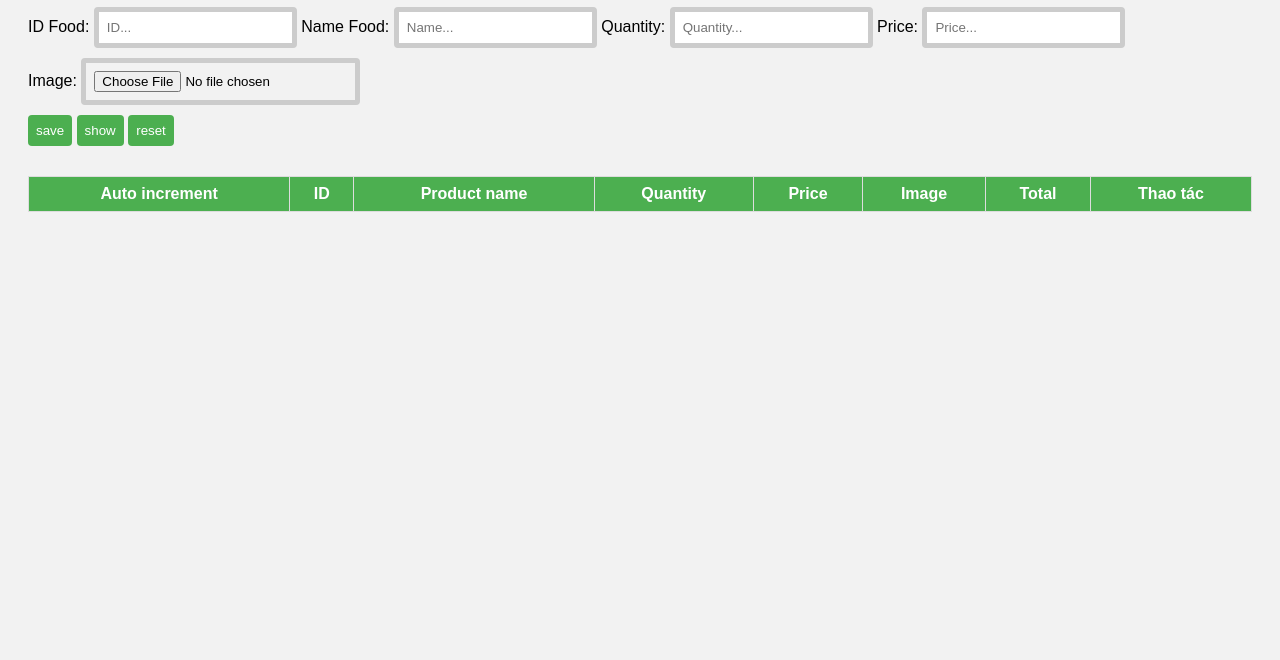
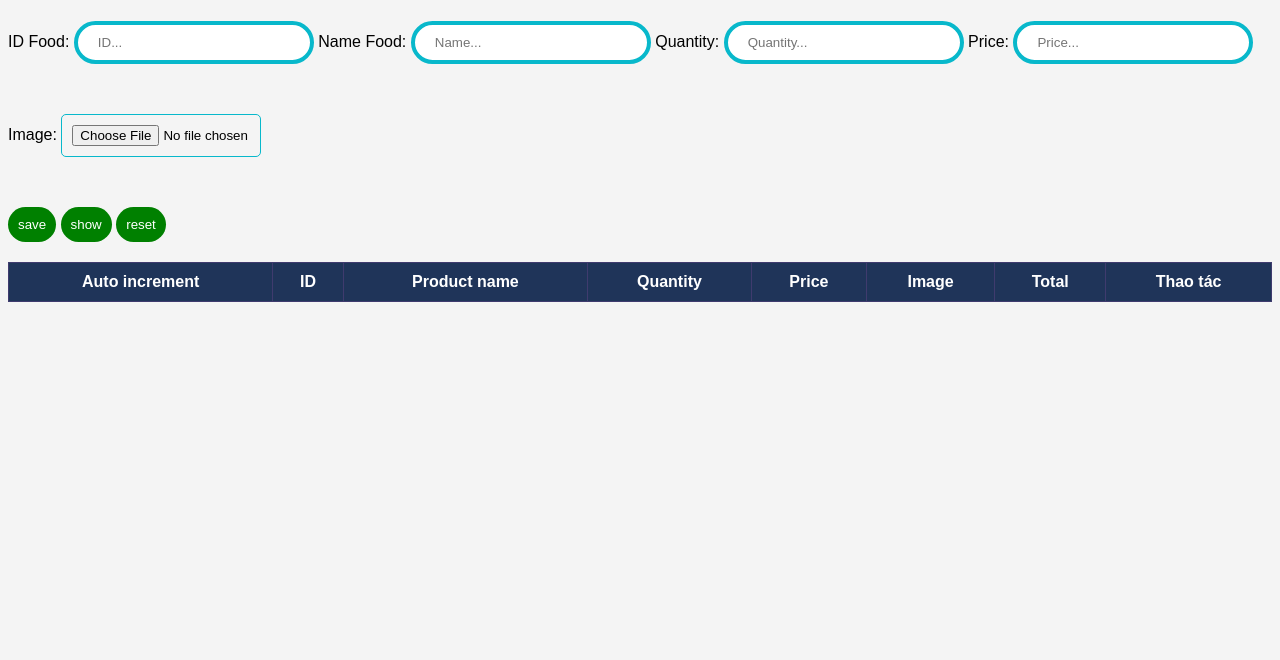
Before and after one commit to buivanduytinh/baitapjavascript, a plain HTML site: page BaiThiGK/thigk.html in a window 1280 px wide. Shown: the part 140-800 px from the top of the page. Drawn offline with Linux system fonts and the light colour scheme.

Commit message:
Update style.css

```diff
--- a/BaiThiGK/style.css
+++ b/BaiThiGK/style.css
@@ -1,25 +1,72 @@
 body {
     font-family: Arial, sans-serif;
-    background-color: #f2f2f2;
+    background-color: #f4f4f4;
+    }
+
+    .container {
+    max-width: 800px;
+    margin: 0 auto;
     padding: 20px;
     }
 
-input[type="text"], input[type="button"], input[type="file"] {
-    padding: 8px;
-    margin-bottom: 10px;
-    border: 5px solid #ccc;
-    border-radius: 4px;
+    h2 {
+    color: red;
+    text-align: center;
     }
 
     input[type="button"] {
-    background-color: #4CAF50;
-    color: white;
+    padding: 10px;
+    background-color: green;
+    color: #fff;
     border: none;
+    border-radius: 35px;
     cursor: pointer;
     }
 
+    input[type="buttonADD"] {
+    padding: 10px;
+    max-width: 55px;
+    background-color: #000000;
+    color: #fff;
+    border: none;
+    border-radius: 35px;
+    cursor: pointer;
+    }
+
+    input[type="text"] {
+    width: 100%;
+    max-width: 240px;
+    padding: 10px 20px;
+    margin-bottom: 50px;
+    border: 4px solid #08b8cb;
+    border-radius: 35px;
+    box-sizing: border-box;
+    }
+
+    input[type="file"],
+    select {
+    width: 100%;
+    max-width: 200px;
+    padding: 10px;
+    margin-bottom: 50px;
+    border: 1px solid #08b8cb;
+    border-radius: 5px;
+    box-sizing: border-box;
+    }
+
+    input[type="number"],
+    select {
+    width: 100%;
+    max-width: 200px;
+    padding: 10px;
+    margin-bottom: 10px;
+    border: 1px solid #08b8cb;
+    border-radius: 5px;
+    box-sizing: border-box;
+    }
+
     input[type="button"]:hover {
-    background-color: #45a049;
+    background-color: #213b57;
     }
 
     table {
@@ -28,17 +75,22 @@ table {
     margin-top: 20px;
     }
 
-table, th, td {
-    border: 1px solid #ddd;
-}
-
-th, td {
-    padding: 8px;
+    table th,
+    table td {
+    padding: 10px;
+    border: 1px solid #3f3b6e;
     text-align: center;
     }
 
-th {
-    background-color: #4CAF50;
-    color: white;
-    text-align: center;
+    thead {
+    background-color: #1f3459;
+    color: #fff;
     }
+
+    tbody tr:nth-child(even) {
+    background-color: #ffffff;
+    }
+
+    tbody tr:hover {
+    background-color: #ffffff;
+    }
```
Lines whose indentation alone changed are shown as unchanged.
